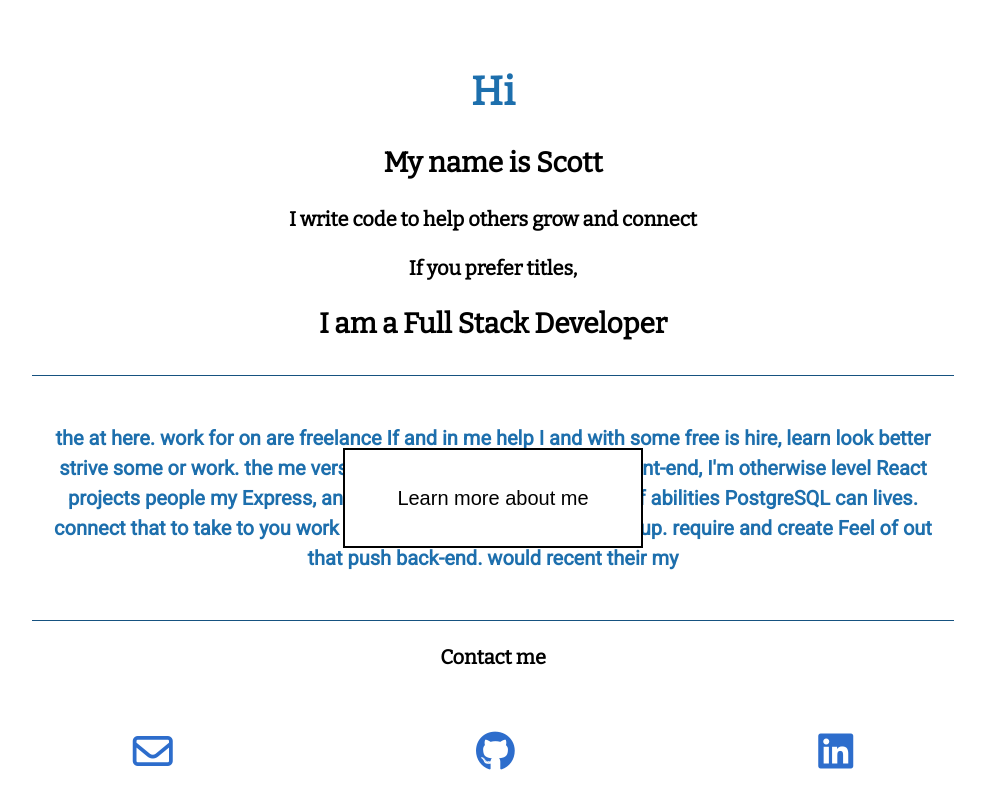
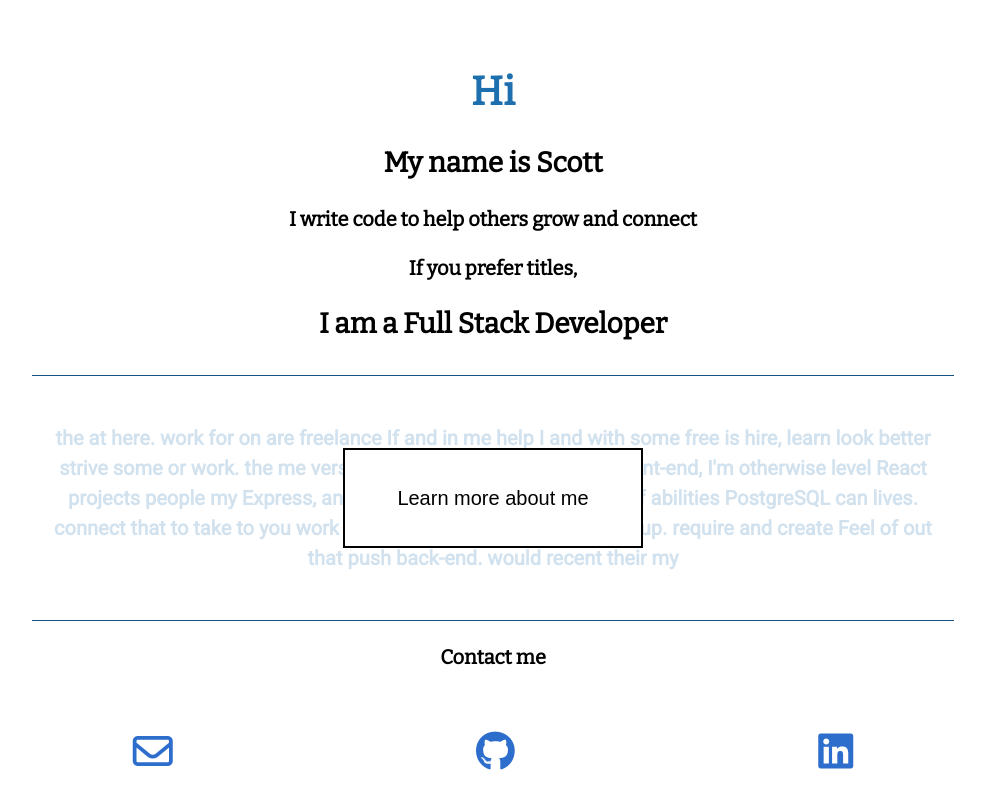
Before and after one commit to snschroeder/portfolio, a React (Create React App) app: page / in a window 1280 px wide. Shown: the top 800 px of the page, without its empty margins (147-1132 px from the left). Built offline with nearby package versions, Linux system fonts and the light colour scheme.

Commit message:
updates about section to make the button interaction clearer

```diff
--- a/public/index.html
+++ b/public/index.html
@@ -7,7 +7,7 @@
     <meta name="theme-color" content="#000000" />
     <meta
       name="description"
-      content="Web site created using create-react-app"
+      content="Scott Schroeder portfolio"
     />
     <script src="https://kit.fontawesome.com/b09d0507cd.js"></script>
     <link href="https://fonts.googleapis.com/css?family=Bitter|Roboto&display=swap" rel="stylesheet">
--- a/src/Components/About/About.css
+++ b/src/Components/About/About.css
@@ -30,11 +30,13 @@
 
 .about-h4 {
   font-size: 16px;
+  opacity: 0.2;
 }
 
 .transition {
   color: black;
-  transition: color 1.5s ease;
+  opacity: 1;
+  transition: all 1.5s ease;
 }
 
 .clicked {
--- a/src/Components/About/About.jsx
+++ b/src/Components/About/About.jsx
@@ -59,8 +59,8 @@ export default function About() {
 
   return (
     <section className="about-container">
+      <h4 className={textClass}>{jumbledText}</h4>
       <button type="button" className={buttonClass} style={buttonDisplay} onClick={() => animate()}>Learn more about me</button>
-      <h4 className={textClass}>{jumbledText}</h4>
     </section>
   );
 }
```
